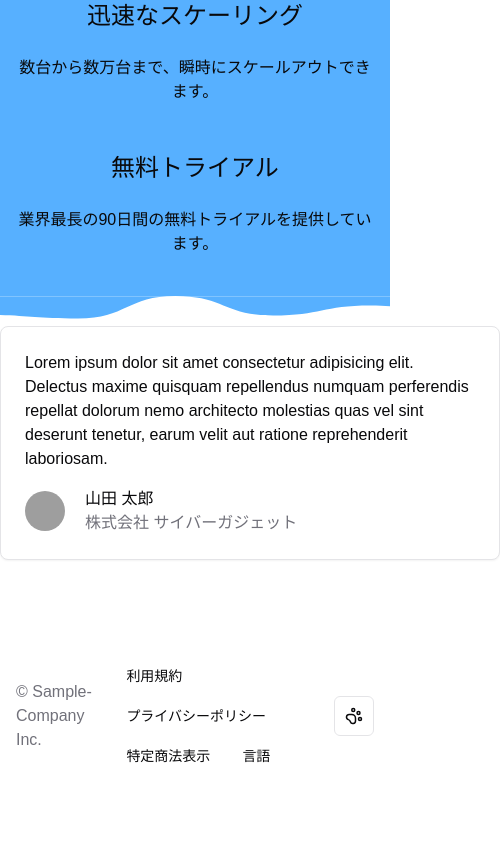
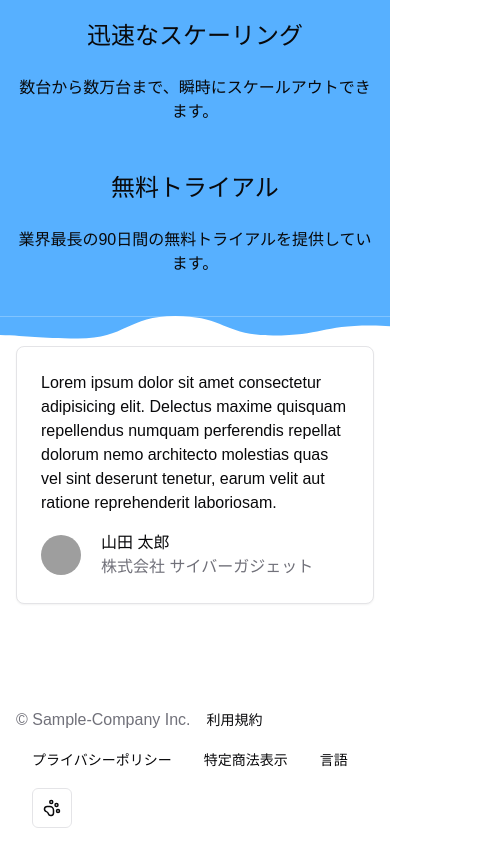
Before and after one commit to tk20211228/sample-site, a Next.js app: page / in a window 390 px wide. Shown: the part 977-1821 px from the top of the page, 500 px wide, since content can reach past the window. Before the commit the page ends 1769 px from the top, so only its background shows below. Built offline with nearby package versions, Linux system fonts and the light colour scheme; grey boxes are pictures that could not be loaded.

Commit message:
fix: card layput

```diff
--- a/app/(marketing)/components/card-deme.tsx
+++ b/app/(marketing)/components/card-deme.tsx
@@ -6,15 +6,18 @@ type CardProps = React.ComponentProps<typeof Card>;
 
 export function CardDemo({ className, ...props }: CardProps) {
   return (
-    <Card className={cn("w-[500px]", className)} {...props}>
+    <Card
+      className={cn("flex-grow min-w-[300px] max-w-[500px] ", className)}
+      {...props}
+    >
       <CardContent className="p-6">
-        <div>
-          <p>
+        <div className="flex flex-col">
+          <div className="flex-1">
             Lorem ipsum dolor sit amet consectetur adipisicing elit. Delectus
             maxime quisquam repellendus numquam perferendis repellat dolorum
             nemo architecto molestias quas vel sint deserunt tenetur, earum
             velit aut ratione reprehenderit laboriosam.
-          </p>
+          </div>
         </div>
         <div className="pt-4 flex flex-row items-center gap-5">
           <div>
--- a/app/(marketing)/components/footer.tsx
+++ b/app/(marketing)/components/footer.tsx
@@ -12,10 +12,9 @@ import Link from "next/link";
 export default function Footer() {
   return (
     <footer className="sticky top-full">
-      <div className="flex py-4 items-center justify-center px-4 gap-2">
-        <p className="text-muted-foreground">&copy; {AppConfig.company}</p>
+      <div className="flex flex-col lg:flex-row py-4 items-center justify-center px-4 gap-2">
         <div>
-          {/* <Button variant="ghost" className="text-muted-foreground"></Button> */}
+          <a className="text-muted-foreground">&copy; {AppConfig.company}</a>
           <Button variant="ghost" asChild>
             <Link href="/terms">利用規約</Link>
           </Button>
@@ -25,7 +24,7 @@ export default function Footer() {
           <Button variant="ghost">特定商法表示</Button>
           <Button variant="ghost">言語</Button>
         </div>
-        <div>
+        <div className="mr-auto ml-4 sm:ml-12 md:ml-[180px] lg:mr-0 lg:ml-0">
           <TooltipProvider>
             <Tooltip>
               <TooltipTrigger asChild>
--- a/app/(marketing)/page.tsx
+++ b/app/(marketing)/page.tsx
@@ -39,7 +39,7 @@ export default function Home() {
             </div>
           ))}
         </div>
-        <div>
+        <div className="flex flex-col items-center">
           <Image
             src="/images/phone.webp"
             alt=""
@@ -51,7 +51,7 @@ export default function Home() {
               今すぐお試しください。
             </Button> */}
           <Link
-            className="mt-5 flex items-center w-fit mx-auto text-black text-sm h-10 px-6 justify-center rounded-full bg-red-300 hover:bg-red-300/90"
+            className="my-5 flex items-center w-fit mx-auto text-black text-sm h-10 px-6 justify-center rounded-full bg-red-300 hover:bg-red-300/90"
             href="/"
           >
             今すぐお試しください！
@@ -60,7 +60,9 @@ export default function Home() {
       </section>
       <section className="pb-20">
         <Wave direction="up" />
-        <CardDemo className="mx-auto" />
+        <div className="px-4">
+          <CardDemo className="mx-auto" />
+        </div>
       </section>
     </div>
   );
```
